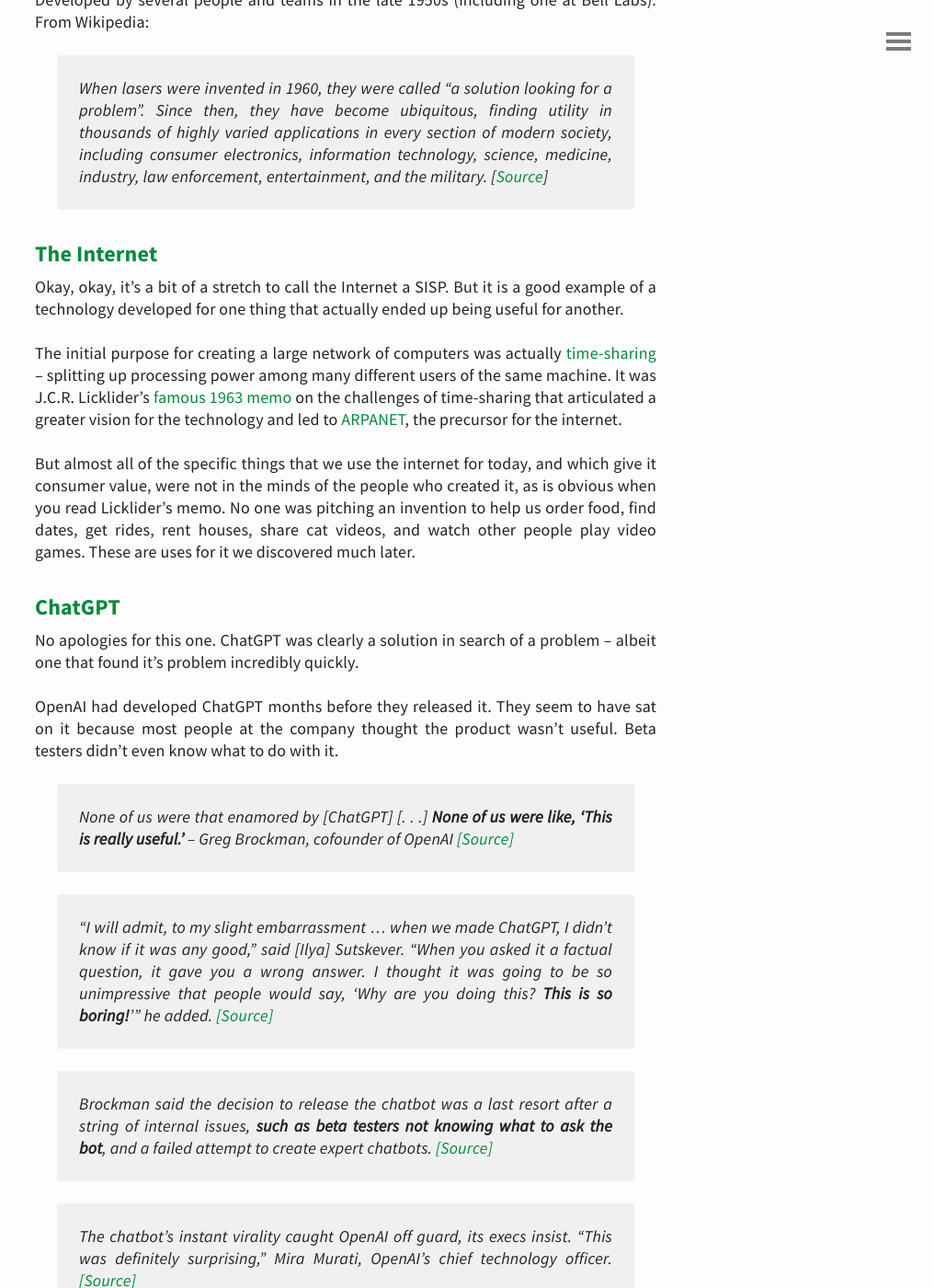
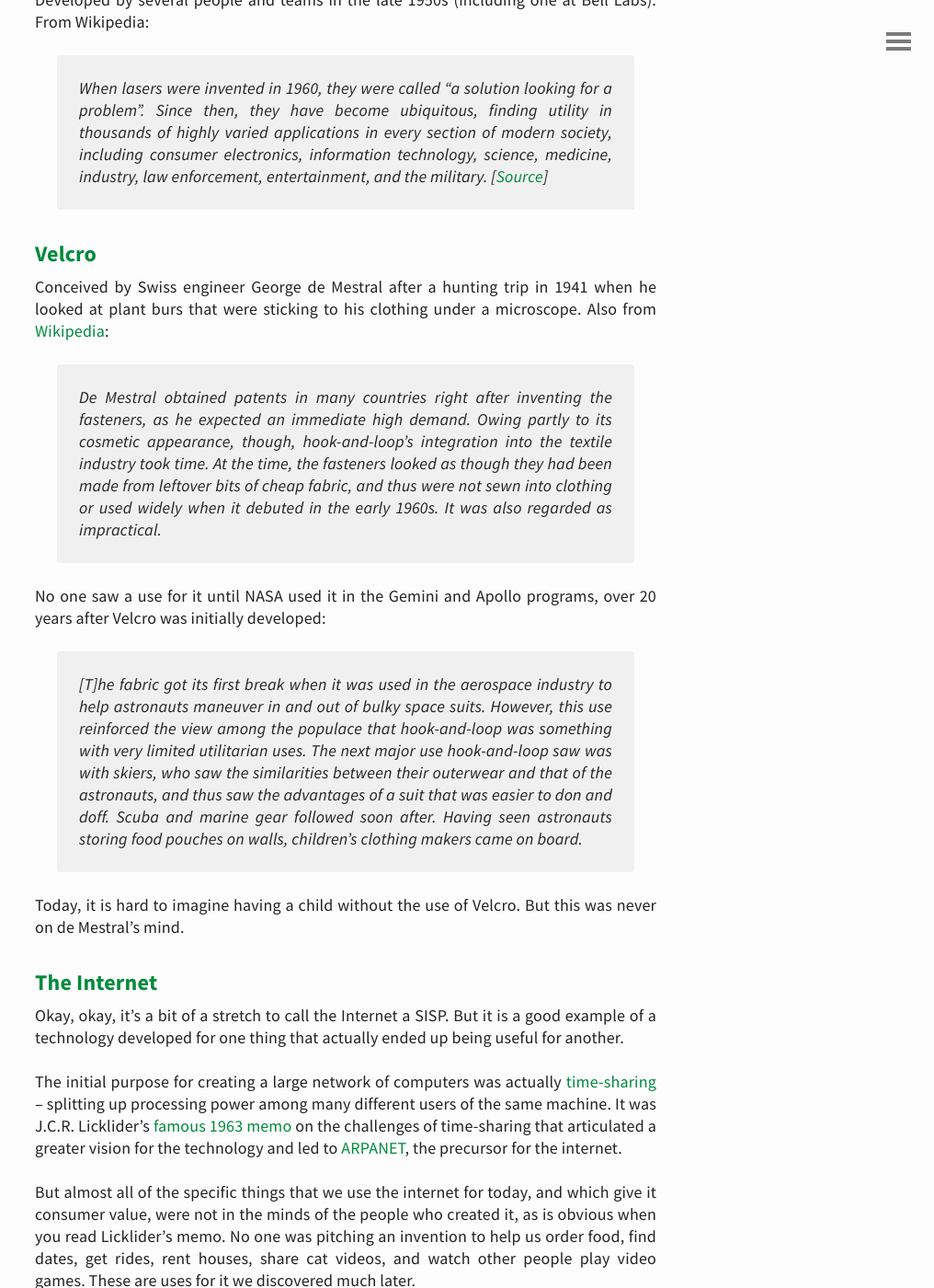
Before and after one commit to davidlaprade/davidlaprade.github.io, a Jekyll site: the page built from _posts/2024-12-23-solutions-in-search-of-a-problem.md, in a window 1280 px wide and 1400 px high, scrolled down 2438 px. Shown: the whole window at 92% size, without its empty margins (264-1280 px from the left). Built offline with Jekyll 4.4.1, drawn with Linux system fonts in a browser that asks for light colours.

Commit message:
Add Velcro as a SISP

```diff
--- a/_posts/2024-12-23-solutions-in-search-of-a-problem.md
+++ b/_posts/2024-12-23-solutions-in-search-of-a-problem.md
@@ -89,6 +89,36 @@ Shannon built the mouse as a hobby project in his free time.
 Developed by several people and teams in the late 1950s (including one at Bell Labs).
 From Wikipedia:
 > When lasers were invented in 1960, they were called "a solution looking for a problem". Since then, they have become ubiquitous, finding utility in thousands of highly varied applications in every section of modern society, including consumer electronics, information technology, science, medicine, industry, law enforcement, entertainment, and the military. [[Source](https://en.wikipedia.org/wiki/Laser#History)]
+
+#### Velcro
+
+Conceived by Swiss engineer George de Mestral after a hunting trip in 1941 when
+he looked at plant burs that were sticking to his clothing under a
+microscope. Also from
+[Wikipedia](https://en.m.wikipedia.org/wiki/Hook-and-loop_fastener):
+
+> De Mestral obtained patents in many countries right after inventing the
+> fasteners, as he expected an immediate high demand. Owing partly to its
+> cosmetic appearance, though, hook-and-loop's integration into the textile
+> industry took time. At the time, the fasteners looked as
+> though they had been made from leftover bits of cheap fabric, and thus were
+> not sewn into clothing or used widely when it debuted in the early 1960s.
+> It was also regarded as impractical.
+
+No one saw a use for it until NASA used it in the Gemini and Apollo
+programs, over 20 years after Velcro was initially developed:
+
+> [T]he fabric got its first break when it was used in the aerospace industry to
+> help astronauts maneuver in and out of bulky space suits. However, this use
+> reinforced the view among the populace that hook-and-loop was something with
+> very limited utilitarian uses. The next major use hook-and-loop saw was with
+> skiers, who saw the similarities between their outerwear and that of the
+> astronauts, and thus saw the advantages of a suit that was easier to don and
+> doff. Scuba and marine gear followed soon after. Having seen astronauts
+> storing food pouches on walls, children's clothing makers came on board.
+
+Today, it is hard to imagine having a child without the use of Velcro. But this
+was never on de Mestral's mind.
 
 #### The Internet
 Okay, okay, it's a bit of a stretch to call the Internet a SISP. But it is a good example of
```
